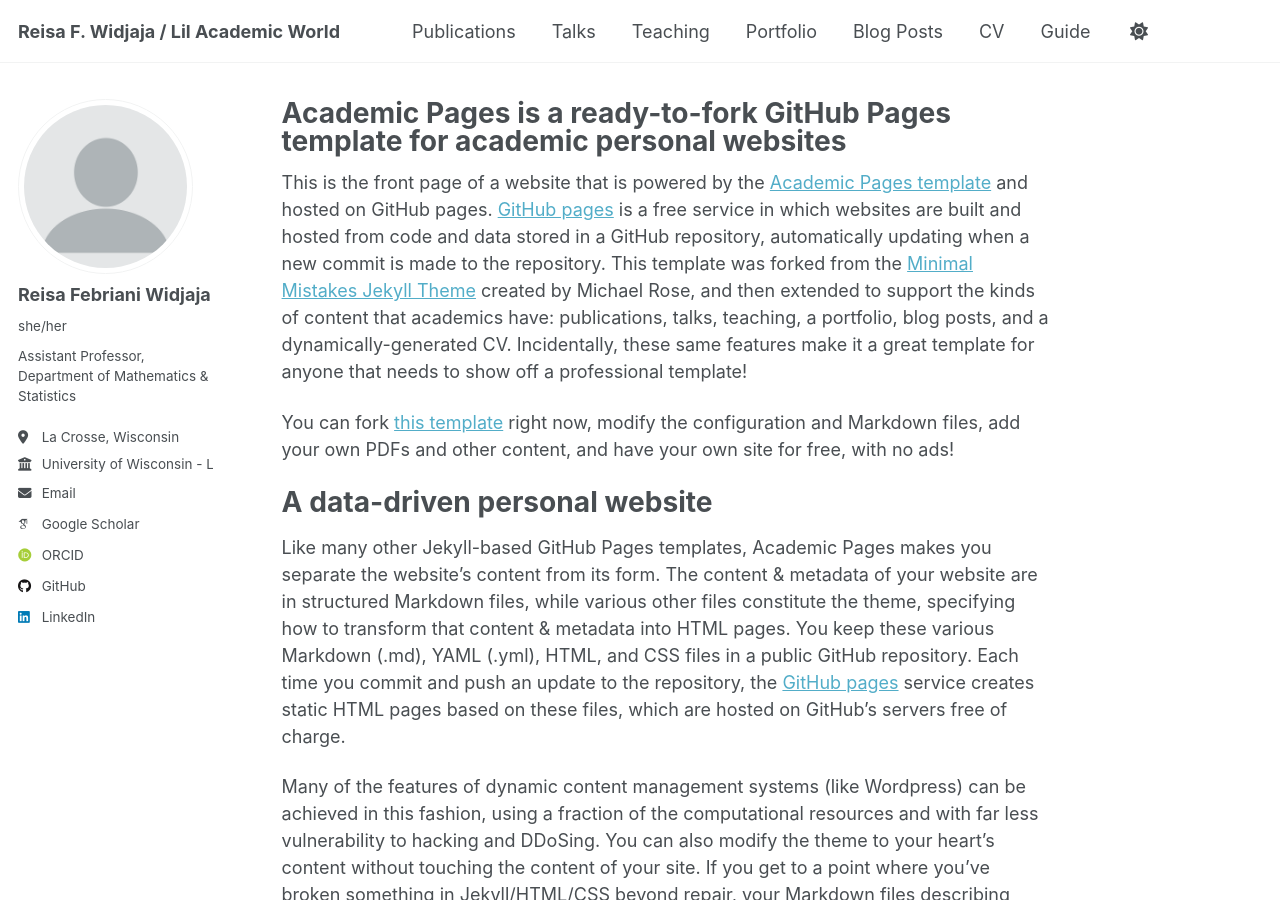
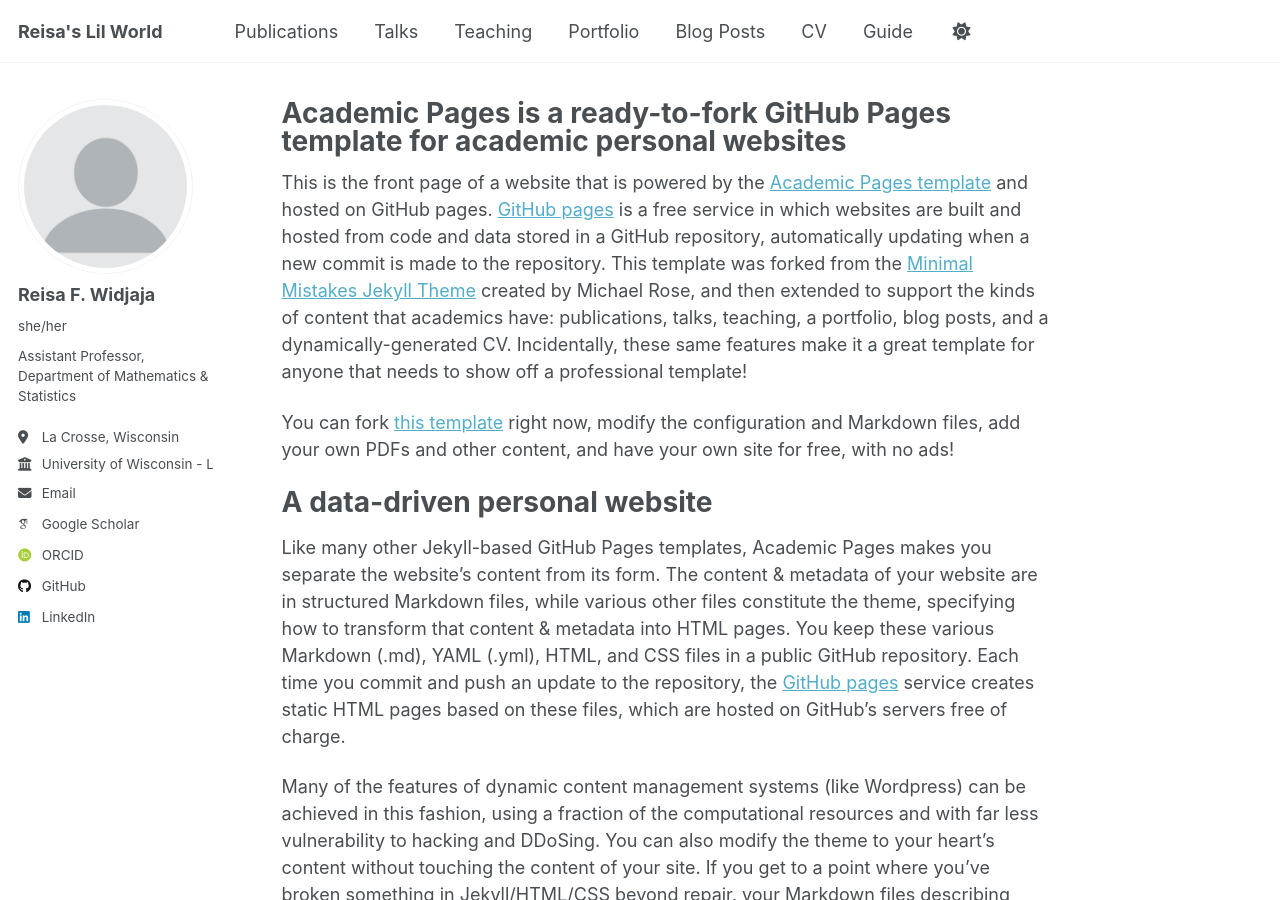
Before and after one commit to reisaw/reisaw.github.io, a Jekyll site: the page built from _pages/about.md, in a window 1280 px wide and 900 px high. Built offline with Jekyll 4.4.1, drawn with Linux system fonts in a browser that asks for light colours; some web fonts are replaced; a script that is not in the unit is left out.

Commit message:
Update _config.yml

```diff
--- a/_config.yml
+++ b/_config.yml
@@ -9,7 +9,7 @@
 # Basic Site Settings
 locale                   : "en-US"
 site_theme               : "default"
-title                    : "Reisa F. Widjaja / Lil Academic World"
+title                    : "Reisa's Lil World"
 title_separator          : "-"
 name                     : &name "Your Name"
 description              : &description "personal description"
@@ -23,7 +23,7 @@ repository               : "academicpages/academicpages.github.io"
 author:
   # Biographic information
   avatar           : "profile.png"
-  name             : "Reisa Febriani Widjaja"
+  name             : "Reisa F. Widjaja"
   pronouns         : "she/her"
   bio              : "Assistant Professor, Department of Mathematics & Statistics"
   location         : "La Crosse, Wisconsin"
```
